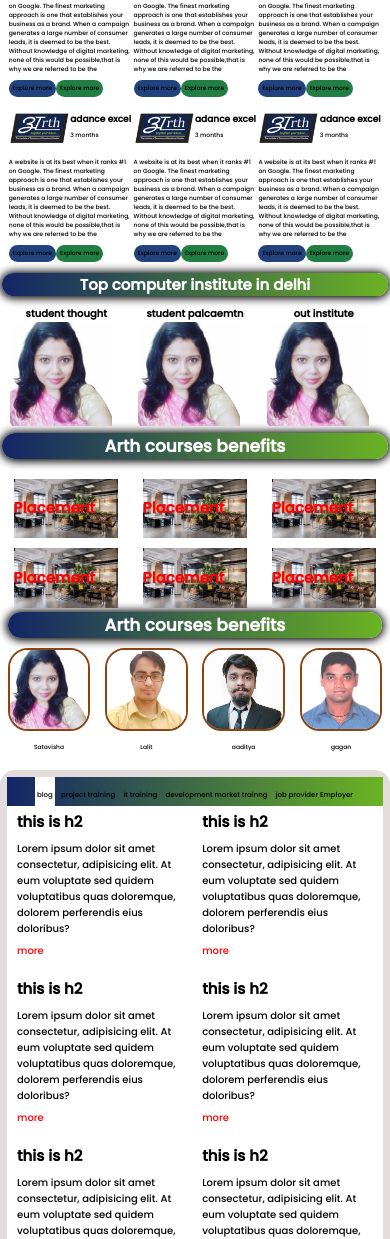
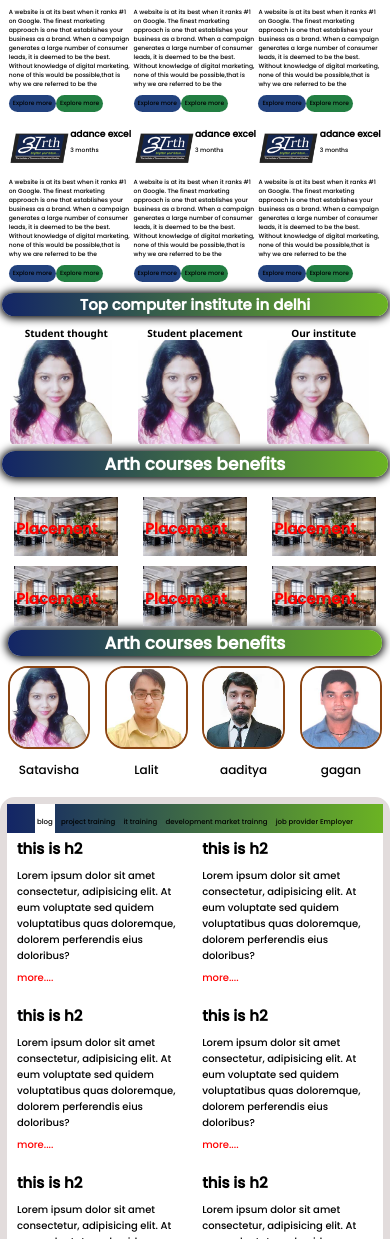
Before and after one commit to ITACHI2704/Arth-clone, a plain HTML site: page index.html in a window 390 px wide. Shown: the part 761-2000 px from the top of the page. Drawn offline with nearby package versions, Linux system fonts and the light colour scheme.

Commit message:
modification

```diff
--- a/index.html
+++ b/index.html
@@ -388,15 +388,15 @@
 
         <div class="fourth_d">
             <div class="toppers">
-                <h3> student thought</h3>
+                <h3> Student thought</h3>
                 <img src="images/Satavisha.jpg" alt="">
             </div>
             <div class="toppers">
-                <h3> student palcaemtn</h3>
+                <h3> Student placement</h3>
                 <img src="images/Satavisha.jpg" alt="">
             </div>
             <div class="toppers">
-                <h3> out institute</h3>
+                <h3> Our institute</h3>
                 <img src="images/Satavisha.jpg" alt="">
             </div>
         </div>
@@ -507,7 +507,7 @@
                         <h2> this is h2</h2>
                         <p>Lorem ipsum dolor sit amet consectetur, adipisicing elit. At eum voluptate sed quidem voluptatibus quas doloremque, dolorem perferendis eius doloribus?</p>
 
-                        <p class="secodnd"> more</p>
+                        <p class="secodnd"> more....</p>
                     </div>
                 </div>
                 <!-- ---------  -->
@@ -516,7 +516,7 @@
                         <h2> this is h2</h2>
                         <p>Lorem ipsum dolor sit amet consectetur, adipisicing elit. At eum voluptate sed quidem voluptatibus quas doloremque, dolorem perferendis eius doloribus?</p>
 
-                        <p class="secodnd"> more</p>
+                        <p class="secodnd"> more....</p>
                     </div>
                 </div>
                 <!-- ---------  -->
@@ -525,7 +525,7 @@
                         <h2> this is h2</h2>
                         <p>Lorem ipsum dolor sit amet consectetur, adipisicing elit. At eum voluptate sed quidem voluptatibus quas doloremque, dolorem perferendis eius doloribus?</p>
 
-                        <p class="secodnd"> more</p>
+                        <p class="secodnd"> more....</p>
                     </div>
                 </div>
                 <!-- ---------  -->
@@ -534,7 +534,7 @@
                         <h2> this is h2</h2>
                         <p>Lorem ipsum dolor sit amet consectetur, adipisicing elit. At eum voluptate sed quidem voluptatibus quas doloremque, dolorem perferendis eius doloribus?</p>
 
-                        <p class="secodnd"> more</p>
+                        <p class="secodnd"> more....</p>
                     </div>
                 </div>
                 <!-- ---------  -->
@@ -543,7 +543,7 @@
                         <h2> this is h2</h2>
                         <p>Lorem ipsum dolor sit amet consectetur, adipisicing elit. At eum voluptate sed quidem voluptatibus quas doloremque, dolorem perferendis eius doloribus?</p>
 
-                        <p class="secodnd"> more</p>
+                        <p class="secodnd"> more....</p>
                     </div>
                 </div>
                 <!-- ---------  -->
@@ -552,7 +552,7 @@
                         <h2> this is h2</h2>
                         <p>Lorem ipsum dolor sit amet consectetur, adipisicing elit. At eum voluptate sed quidem voluptatibus quas doloremque, dolorem perferendis eius doloribus?</p>
 
-                        <p class="secodnd"> more</p>
+                        <p class="secodnd"> more....</p>
                     </div>
                 </div>
                 <!-- ---------  -->
@@ -569,7 +569,7 @@
                     <h2> this is h2</h2>
                     <p>Lorem ipsum dolor sit amet consectetur, adipisicing elit. At eum voluptate sed quidem voluptatibus quas doloremque, dolorem perferendis eius doloribus?</p>
 
-                    <p class="secodnd"> more</p>
+                    <p class="secodnd"> more....</p>
                 </div>
             </div>
             <!-- ---------  -->
@@ -578,7 +578,7 @@
                     <h2> this is h2</h2>
                     <p>Lorem ipsum dolor sit amet consectetur, adipisicing elit. At eum voluptate sed quidem voluptatibus quas doloremque, dolorem perferendis eius doloribus?</p>
 
-                    <p class="secodnd"> more</p>
+                    <p class="secodnd"> more....</p>
                 </div>
             </div>
             <!-- ---------  -->
@@ -587,7 +587,7 @@
                     <h2> this is h2</h2>
                     <p>Lorem ipsum dolor sit amet consectetur, adipisicing elit. At eum voluptate sed quidem voluptatibus quas doloremque, dolorem perferendis eius doloribus?</p>
 
-                    <p class="secodnd"> more</p>
+                    <p class="secodnd"> more....</p>
                 </div>
             </div>
             <!-- ---------  -->
@@ -596,7 +596,7 @@
                     <h2> this is h2</h2>
                     <p>Lorem ipsum dolor sit amet consectetur, adipisicing elit. At eum voluptate sed quidem voluptatibus quas doloremque, dolorem perferendis eius doloribus?</p>
 
-                    <p class="secodnd"> more</p>
+                    <p class="secodnd"> more....</p>
                 </div>
             </div>
             <!-- ---------  -->
@@ -605,7 +605,7 @@
                     <h2> this is h2</h2>
                     <p>Lorem ipsum dolor sit amet consectetur, adipisicing elit. At eum voluptate sed quidem voluptatibus quas doloremque, dolorem perferendis eius doloribus?</p>
 
-                    <p class="secodnd"> more</p>
+                    <p class="secodnd"> more....</p>
                 </div>
             </div>
             <!-- ---------  -->
@@ -614,7 +614,7 @@
                     <h2> this is h2</h2>
                     <p>Lorem ipsum dolor sit amet consectetur, adipisicing elit. At eum voluptate sed quidem voluptatibus quas doloremque, dolorem perferendis eius doloribus?</p>
 
-                    <p class="secodnd"> more</p>
+                    <p class="secodnd"> more....</p>
                 </div>
             </div>
 
--- a/style.css
+++ b/style.css
@@ -478,7 +478,8 @@ border-radius: 4px;
         padding: 8px 1px;
       }
       .righy img {
-        width: 60px;
+        padding-top: 5px;
+        width:60px;
       }
       .lephy h1{
         font-size: 9px;
@@ -517,6 +518,7 @@ border-radius: 4px;
 .toppers h3{
     font-size: 10px;
     margin: 0%;
+    font-family: 'Segoe UI', Tahoma, Geneva, Verdana, sans-serif;
 }
 .first-d h3{
     font-size: 17px;
@@ -534,8 +536,8 @@ border-radius: 4px;
 
 .info_img h3{
     font-size: 15px;
-    top: 30%;
-    left: 5%;
+    top: 35%;
+    left: 7%;
 
 }
 .teach_info{
@@ -590,12 +592,18 @@ border-radius: 4px;
   .footer{
       padding: 10px 5px 50px 5px;
     flex-direction: column;
+margin-top: 8px;
   }
 
-.top, .bottom {
+.top {
   width: 100%;
   display: flex;
 
+}
+.bottom {
+    margin-top: 15px;
+    width: 100%;
+    display: flex;
 }
 
 .footer h3{
@@ -620,13 +628,16 @@ border-radius: 4px;
 
  .bxl-instagram-alt,.bxl-twitter {
     font-size: 25px;
-    margin: 10px 15px;
+    margin: 5px 6px;
  }
  .bxl-facebook{
     font-size: 25px;
+    margin: 5px 6px 5px 1px ;
  }
 
-
+.teach_info p{
+    font-size: 12px;
+}
 
 
 }
```
